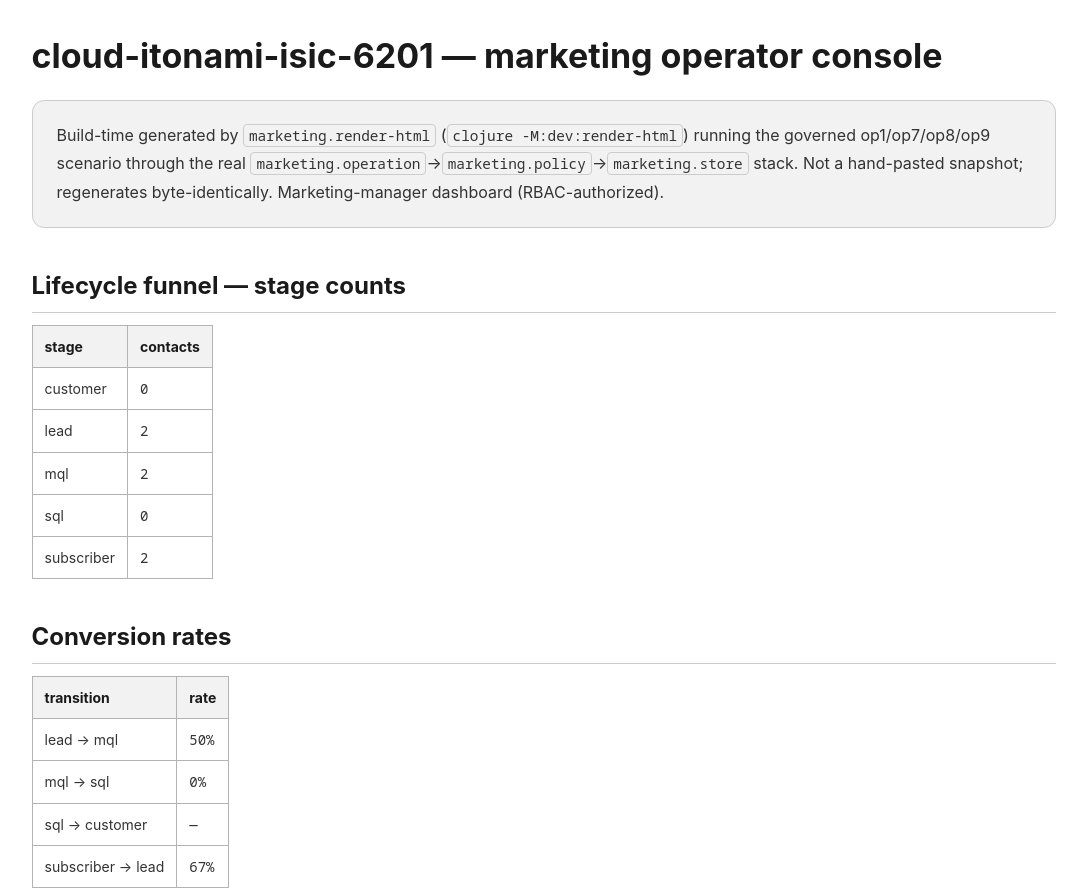
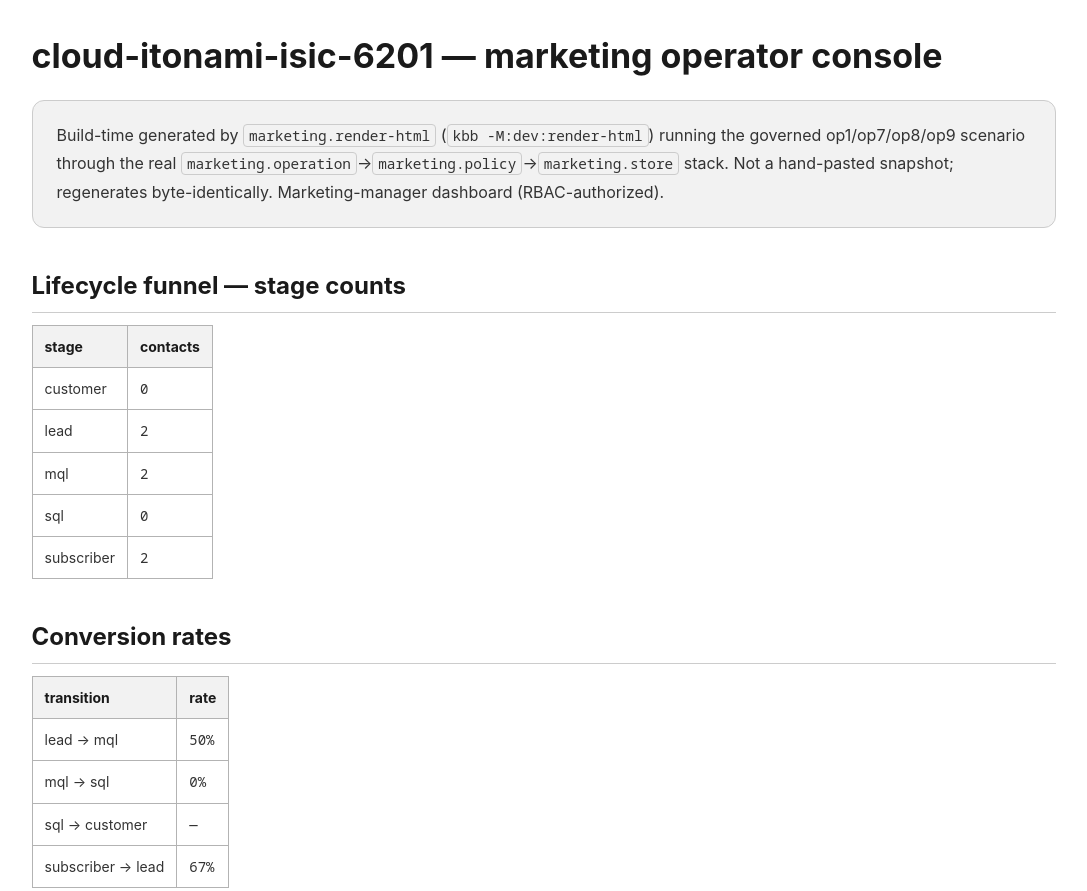
Before and after one commit to cloud-itonami/cloud-itonami-isic-6201, a plain HTML site: page docs/samples/operator-console.html in a window 1280 px wide. Shown: the top 891 px of the page, without its empty margins (89-1176 px from the left). Drawn offline with Linux system fonts and the light colour scheme.

Commit message:
kbb: rewrite 36 Clojure-CLI/bb/nbb/shadow-cljs invocation(s) in 13 file(s) to kbb/amu
Owner decision 2026-09-11: `clojure -M:<alias>` / `clj -M` / `bb <task>` /
`nbb <script>` become `kbb …` (kotoba-lang/kotoba bin/kbb_deps.cljk resolves
deps.edn aliases onto the JVM-free engine); `shadow-cljs release|compile|watch`
becomes `amu compile --target wasm32-browser`. Text only; no mirror; fix-forward.

ADR: adr-2609112000-kbb-cutover-clojure-cli-text

Co-Authored-By: Claude Opus 5 (1M context) <noreply@anthropic.com>
Claude-Session: https://claude.ai/code/session_01JVx3D3QpgSHNgJBLe35yyx

```diff
--- a/docs/samples/operator-console.html
+++ b/docs/samples/operator-console.html
@@ -1,6 +1,6 @@
 <!doctype html>
 <html lang="en"><head><meta charset="utf-8">
-<meta name="generator" content="marketing.render-html (clojure -M:dev:render-html)">
+<meta name="generator" content="marketing.render-html (kbb -M:dev:render-html)">
 <title>cloud-itonami-isic-6201 — operator console (build-time generated)</title>
 <style>/* jp-go-digital-design-system — vendored CSS
  * Source: https://github.com/digital-go-jp/design-system-example-components-html
@@ -2466,7 +2466,7 @@ pre code { background: none; border: 0; padding: 0; }
 footer,.footer { margin-top: 3rem; padding-top: 1.5rem; border-top: 1px solid var(--color-neutral-solid-gray-200); color: var(--color-neutral-solid-gray-600); font-size: .875rem; }
 img,svg { max-width: 100%; height: auto; }</style></head><body>
 <h1>cloud-itonami-isic-6201 — marketing operator console</h1>
-<p class="note">Build-time generated by <code>marketing.render-html</code> (<code>clojure -M:dev:render-html</code>) running the governed op1/op7/op8/op9 scenario through the real <code>marketing.operation</code>→<code>marketing.policy</code>→<code>marketing.store</code> stack. Not a hand-pasted snapshot; regenerates byte-identically. Marketing-manager dashboard (RBAC-authorized).</p>
+<p class="note">Build-time generated by <code>marketing.render-html</code> (<code>kbb -M:dev:render-html</code>) running the governed op1/op7/op8/op9 scenario through the real <code>marketing.operation</code>→<code>marketing.policy</code>→<code>marketing.store</code> stack. Not a hand-pasted snapshot; regenerates byte-identically. Marketing-manager dashboard (RBAC-authorized).</p>
 
 <h2>Lifecycle funnel — stage counts</h2>
 <table><tr><th>stage</th><th>contacts</th></tr>
```
Also changed, not shown: 12 other files.
